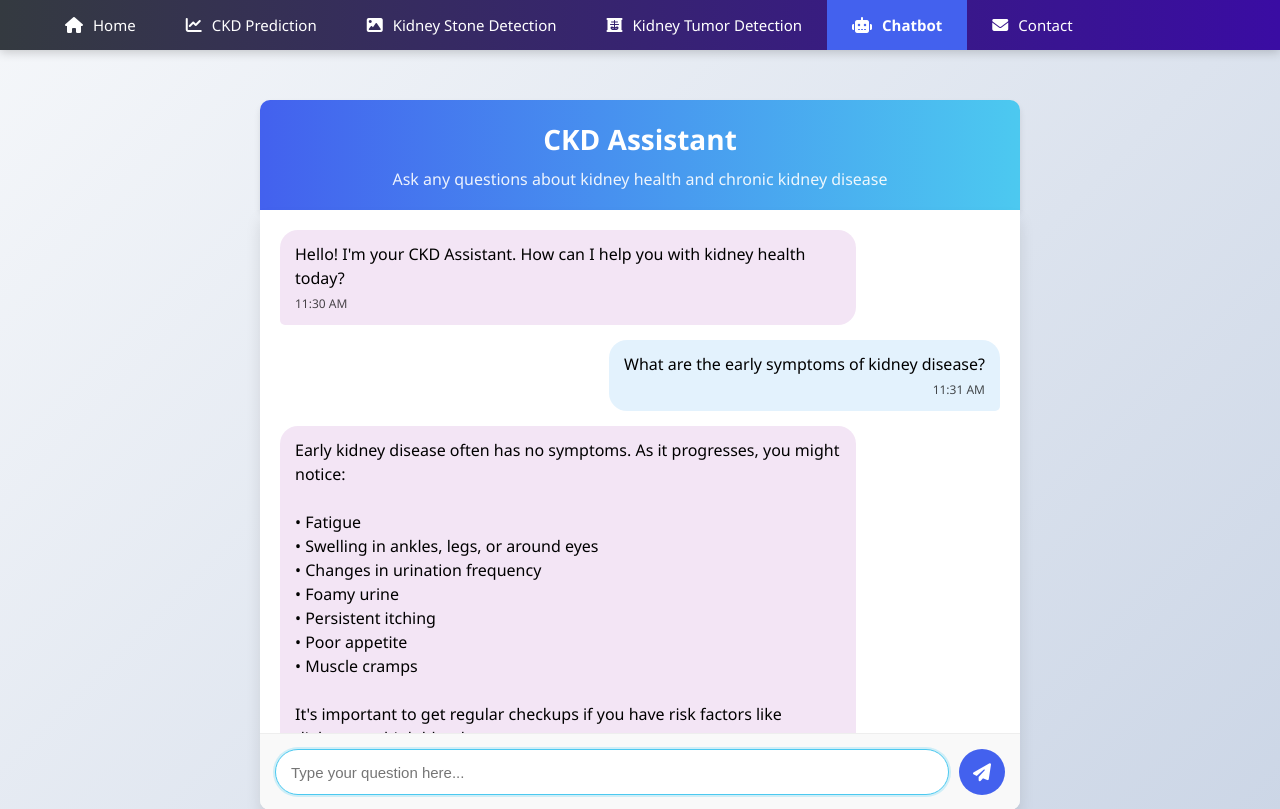
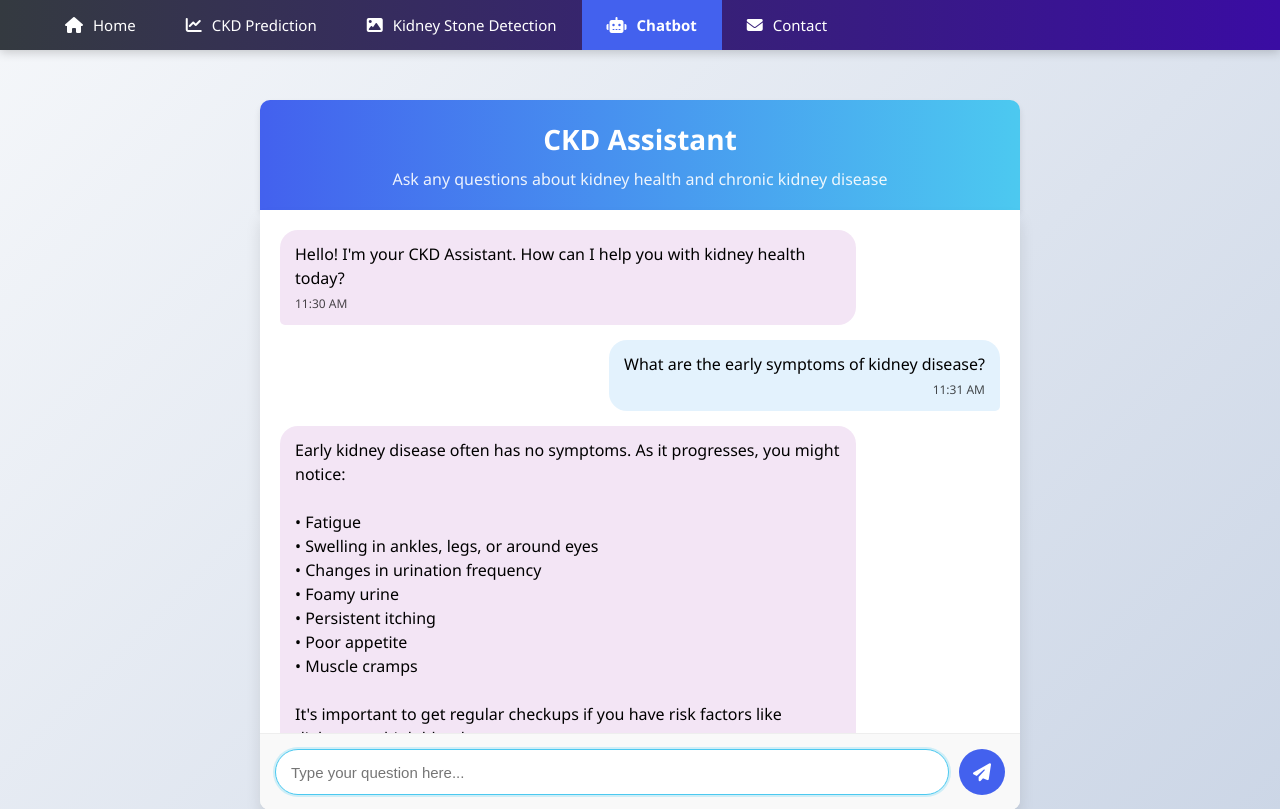
Before and after one commit to krishnakanth6143/CKD_Prediction_System, a Flask app: page /chatbot in a window 1280 px wide. Shown: the top 809 px of the page. Run offline with Flask 3, Linux system fonts and the light colour scheme; parts of the project's set-up code (start-up, migrations or seed data) failed here and were passed over.

Commit message:
Update chatbot.html

```diff
--- a/templates/chatbot.html
+++ b/templates/chatbot.html
@@ -352,12 +352,6 @@
                 </a>
             </li>
             <li class="menu-item">
-                <a href="/kidney_tumor" class="menu-link {{ 'active' if request.path == '/kidney_tumor' else '' }}">
-                    <i class="fas fa-x-ray menu-icon"></i>
-                    <span class="menu-text">Kidney Tumor Detection</span>
-                </a>
-            </li>
-            <li class="menu-item">
                 <a href="/chatbot" class="menu-link {{ 'active' if request.path == '/chatbot' else '' }}">
                     <i class="fas fa-robot menu-icon"></i>
                     <span class="menu-text">Chatbot</span>
```
